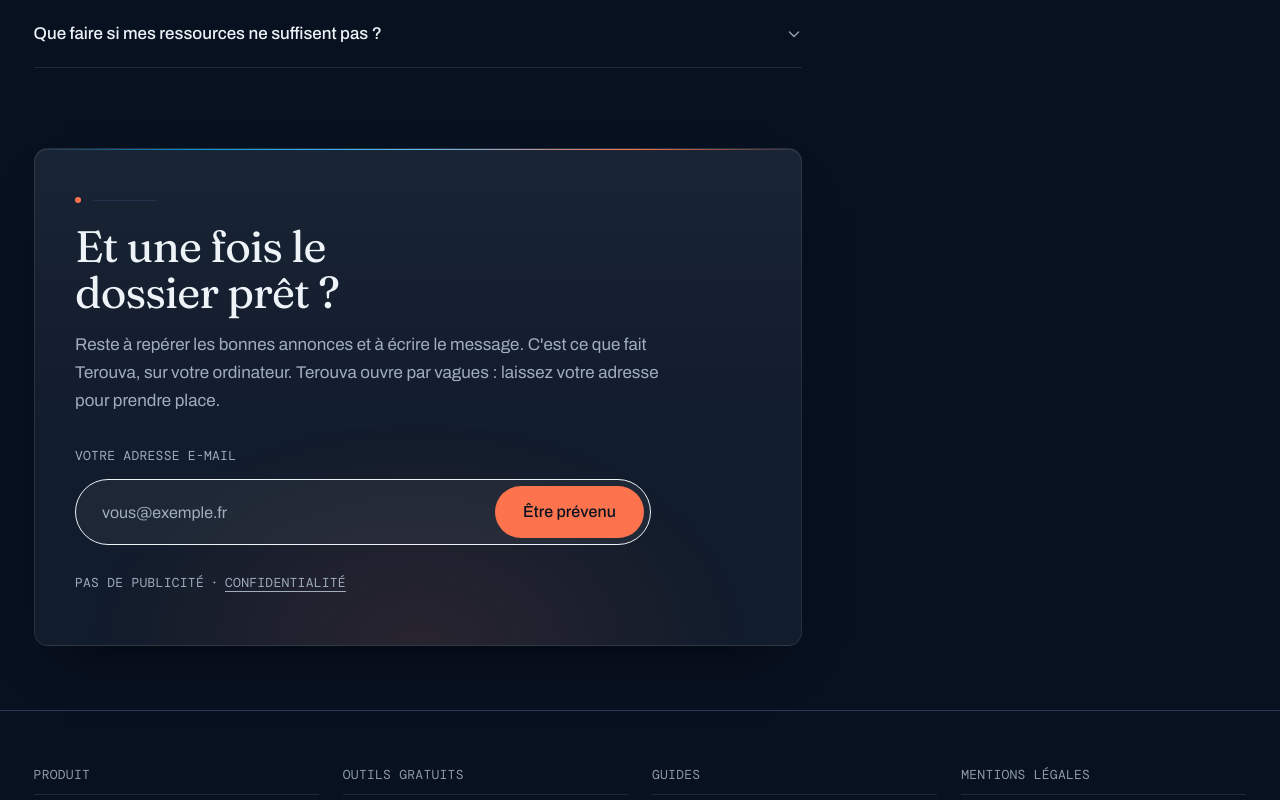
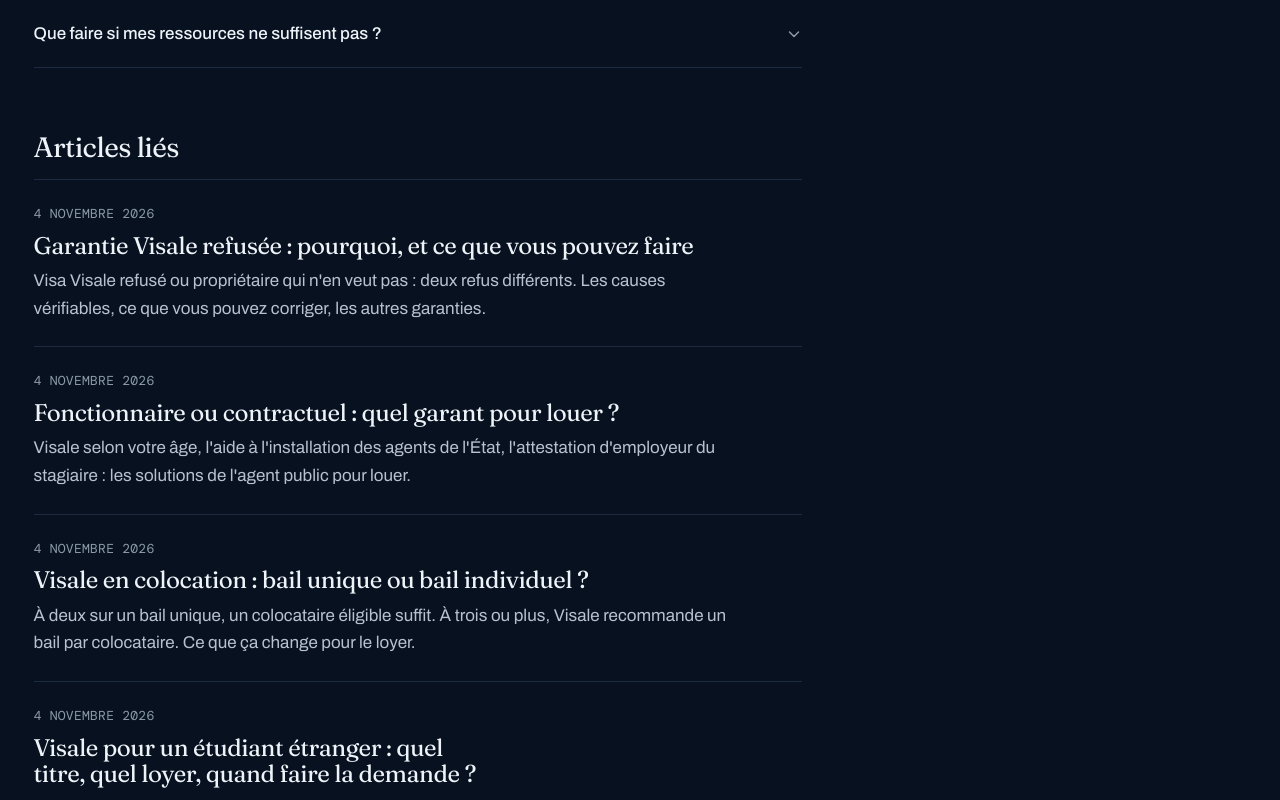
Before and after one commit to Barbudda/Terouva, a Next.js app in the folder apps/web/: page /outils/quel-salaire-pour-un-loyer in a window 1280 px wide. Shown: the part 2780-3580 px from the top of the page. Built offline with nearby package versions, Linux system fonts and the light colour scheme; no server answers; a web font is replaced by a local one.

Commit message:
seo(referencement): les outils renvoient vers les articles du blog
Les trois outils ne liaient aucun article. Chacun affiche désormais le
bloc « Articles liés » du guide qui l'explique (repondre-a-une-annonce,
dossier-de-location, garantie-visale), comme les guides le font déjà.

```diff
--- a/apps/web/app/outils/dossier-de-location/page.tsx
+++ b/apps/web/app/outils/dossier-de-location/page.tsx
@@ -8,6 +8,7 @@ import { ListeDossier } from "@/components/outils/ListeDossier";
 import { BandeNuit } from "@/components/layout/coquilles/BandeNuit";
 import { Questions } from "@/components/ui/Questions";
 import { OUTILS } from "@/lib/catalogue";
+import { ArticlesLies } from "@/components/blog/ArticlesLies";
 import { DonneesStructurees, filAriane, pageMetadata } from "@/lib/seo";
 import { getSiteUrl } from "@/lib/site";
 
@@ -207,6 +208,9 @@ export default function OutilDossier() {
 
           <Questions questions={QUESTIONS} className="mt-16 max-w-3xl" />
 
+          {/* Maillage outil → blog : les articles du guide qui explique l'outil. */}
+          <ArticlesLies chemin="/guides/dossier-de-location" />
+
           <div className="max-w-3xl">
             <FinDePage
               titre="Et une fois le dossier prêt ?"
--- a/apps/web/app/outils/message-de-candidature/page.tsx
+++ b/apps/web/app/outils/message-de-candidature/page.tsx
@@ -7,6 +7,7 @@ import { FinDePage } from "@/components/layout/FinDePage";
 import { GenerateurMessage } from "@/components/outils/GenerateurMessage";
 import { BandeNuit } from "@/components/layout/coquilles/BandeNuit";
 import { Questions } from "@/components/ui/Questions";
+import { ArticlesLies } from "@/components/blog/ArticlesLies";
 import { DonneesStructurees, filAriane, pageMetadata } from "@/lib/seo";
 import { OUTILS } from "@/lib/catalogue";
 import { getSiteUrl } from "@/lib/site";
@@ -290,6 +291,9 @@ export default function OutilMessage() {
             </p>
           </section>
 
+          {/* Maillage outil → blog : les articles du guide qui explique l'outil. */}
+          <ArticlesLies chemin="/guides/repondre-a-une-annonce-de-location" />
+
           <FinDePage />
         </div>
       </main>
--- a/apps/web/app/outils/quel-salaire-pour-un-loyer/page.tsx
+++ b/apps/web/app/outils/quel-salaire-pour-un-loyer/page.tsx
@@ -8,6 +8,7 @@ import { CalculLoyer } from "@/components/outils/CalculLoyer";
 import { BandeNuit } from "@/components/layout/coquilles/BandeNuit";
 import { Questions } from "@/components/ui/Questions";
 import { OUTILS } from "@/lib/catalogue";
+import { ArticlesLies } from "@/components/blog/ArticlesLies";
 import { DonneesStructurees, filAriane, pageMetadata } from "@/lib/seo";
 import { getSiteUrl } from "@/lib/site";
 
@@ -189,6 +190,9 @@ export default function OutilSalaireLoyer() {
 
           <Questions questions={QUESTIONS} className="mt-16 max-w-3xl" />
 
+          {/* Maillage outil → blog : les articles du guide qui explique l'outil. */}
+          <ArticlesLies chemin="/guides/garantie-visale" />
+
           <div className="max-w-3xl">
             <FinDePage
               titre="Et une fois le dossier prêt ?"
```
